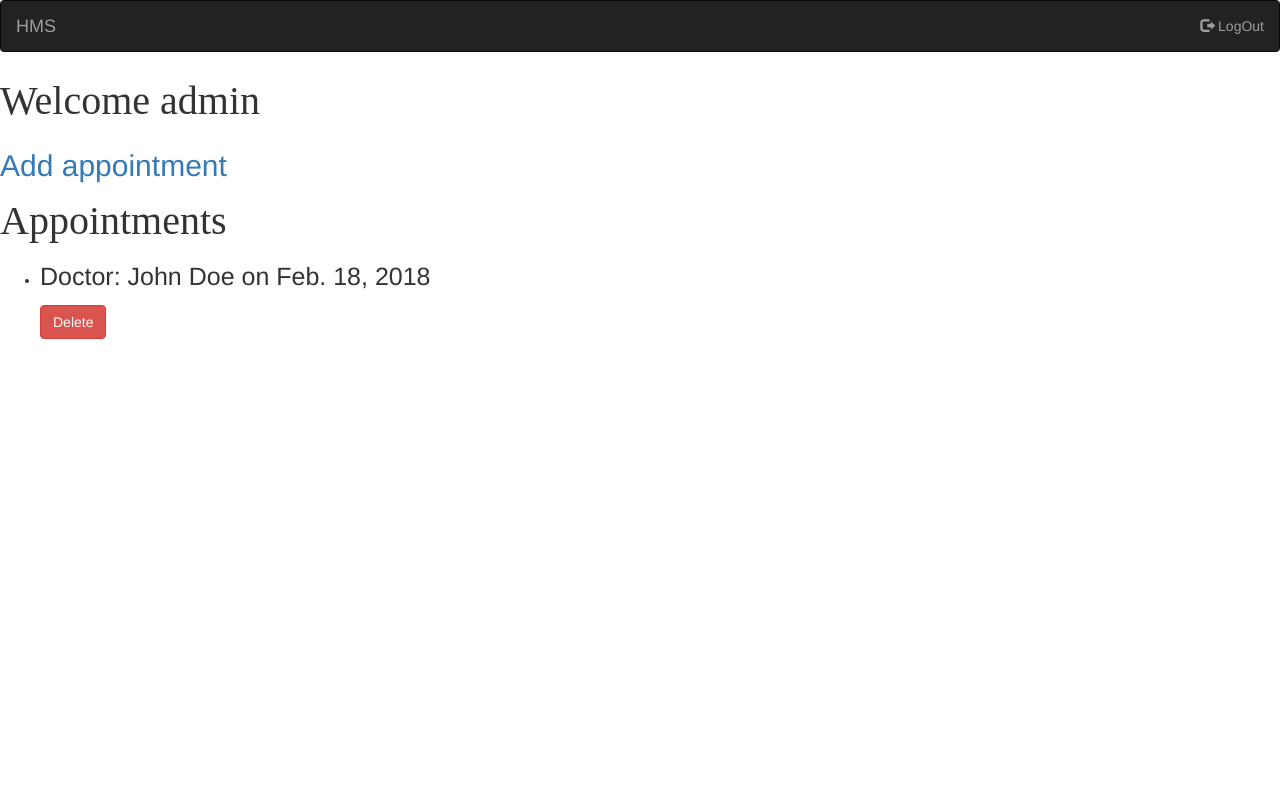
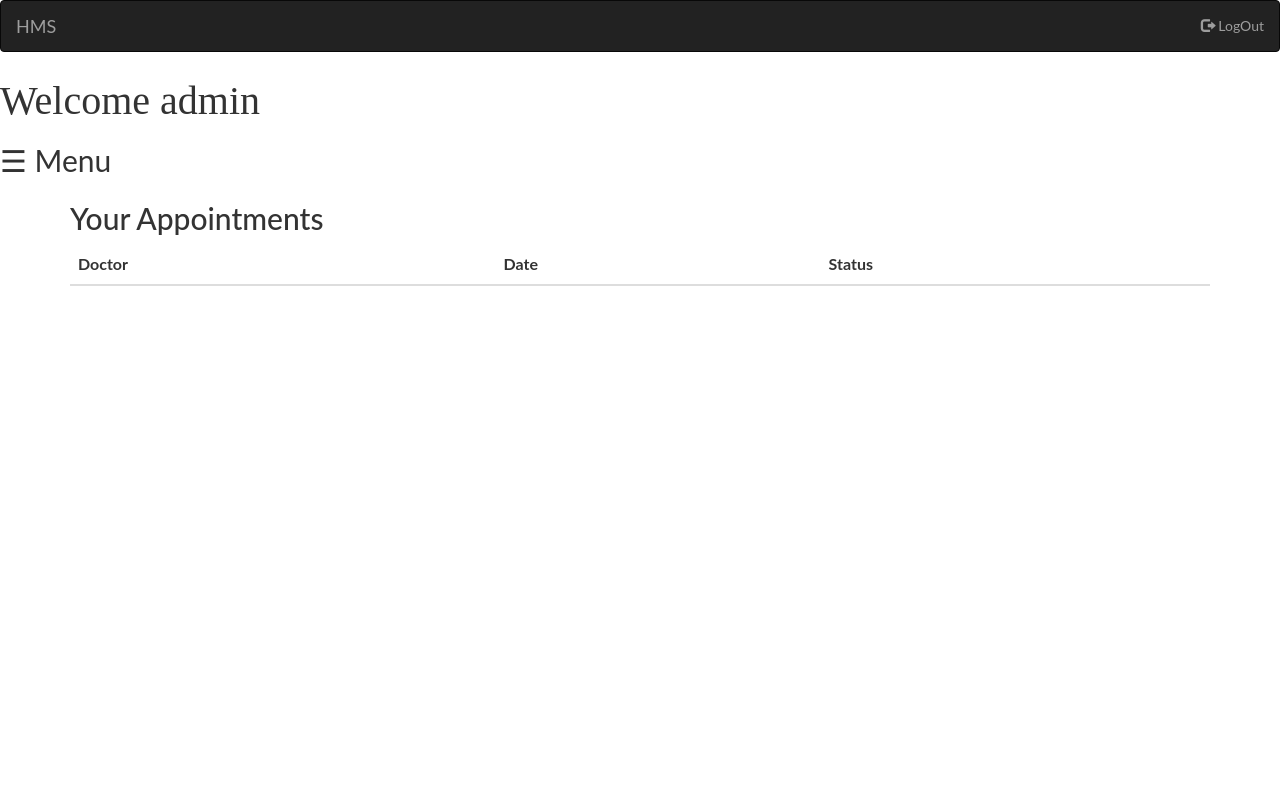
Before and after one commit to SanjeevURao/Hospital-Management, a Django app: page / in a window 1280 px wide. Run offline with Django 3.2, Linux system fonts and the light colour scheme; a user stored in the database is signed in; data comes from the database, SQL or seed files in the repository; lists and menus that the app fills with data are empty; some libraries are stand-ins or nearby versions.

Commit message:
UI changes to Patient home page

```diff
--- a/home/forms.py
+++ b/home/forms.py
@@ -13,7 +13,6 @@
         model = User
 
         fields = ['username' , 'email' , 'password']
-
 
 
 class AppointmentForm(forms.ModelForm):
--- a/home/models.py
+++ b/home/models.py
@@ -10,13 +10,31 @@
     Email = models.CharField(max_length=100)
     Speciality = models.CharField(max_length=100)
 
+
     def __str__(self):
         return self.Name
+
+
 
 class Appointment(models.Model):
     user = models.ForeignKey(User, null=True)
     Doctor = models.ForeignKey(Doctor)
     Date = models.DateField(("Date"), default=datetime.date.today)
+    Pending= 'PD'
+    Approved= 'AP'
+    Rejected = 'RJ'
+    STATUS = (
+        (Pending, 'Pending'),
+        (Approved, 'Approved'),
+        (Rejected, 'rejected'),
+    )
+
+    status = models.CharField(
+        max_length=2,
+        choices=STATUS,
+        default=Pending,
+    )
+
 
     def __str__(self):
         return str(self.user)
--- a/home/views.py
+++ b/home/views.py
@@ -3,7 +3,7 @@
 from django.contrib.auth import authenticate , login
 from django.views.generic import View
 from .models import Appointment
-from django.views.generic.edit import CreateView , UpdateView , DeleteView
+from django.views.generic.edit import UpdateView , DeleteView
 from .forms import UserForm
 from django.contrib.auth.decorators import login_required
 from .forms import AppointmentForm
@@ -80,7 +80,6 @@
             }
     return render(request, 'home/appointment_form.html', context)
 
-
 class AppointmentDelete(DeleteView):
     model = Appointment
     success_url = reverse_lazy('home:index')
--- a/templates/home/base.html
+++ b/templates/home/base.html
@@ -1,3 +1,4 @@
+
 <head>
       <meta charset="UTF-8">
       <title>Home</title>
--- a/templates/home/index.html
+++ b/templates/home/index.html
@@ -3,22 +3,103 @@
 {% block body %}
 <title>Home</title>
 
+<style>
+body {
+    font-family: "Lato", sans-serif;
+}
+
+.sidenav {
+    height: 100%;
+    width: 0;
+    position: fixed;
+    z-index: 1;
+    top: 0;
+    left: 0;
+    background-color: #111;
+    overflow-x: hidden;
+    transition: 0.5s;
+    padding-top: 60px;
+}
+
+.sidenav a {
+    padding: 8px 8px 8px 32px;
+    text-decoration: none;
+    font-size: 25px;
+    color: #818181;
+    display: block;
+    transition: 0.3s;
+}
+
+.sidenav a:hover {
+    color: #f1f1f1;
+}
+
+.sidenav .closebtn {
+    position: absolute;
+    top: 0;
+    right: 25px;
+    font-size: 36px;
+    margin-left: 50px;
+}
+
+@media screen and (max-height: 450px) {
+  .sidenav {padding-top: 15px;}
+  .sidenav a {font-size: 18px;}
+}
+</style>
+<body>
+
+    <div id="mySidenav" class="sidenav">
+      <a href="javascript:void(0)" class="closebtn" onclick="closeNav()">&times;</a>
+      <a href="{% url 'home:addappointment' %}">Appointments</a>
+      <a href="#">Doctors</a>
+      <a href="#">Profile</a>
+    </div>
+
     <p style="font-family: 'Lobster';font-size: 40px;">Welcome {{ request.user.username }}</p>
-    <h2><a href="{% url 'home:addappointment' %}">Add appointment</a></h2>
 
-    <div>
-        <p style="font-family: 'Lobster'; font-size: 40px;">Appointments</p>
-        <ul>
+    <span style="font-size:30px;cursor:pointer" onclick="openNav()">&#9776; Menu</span>
 
+    <script>
+    function openNav() {
+        document.getElementById("mySidenav").style.width = "250px";
+    }
+
+    function closeNav() {
+        document.getElementById("mySidenav").style.width = "0";
+    }
+    </script>
+    <div class="container-fluid text-center">
+      <div class="row content">
+        <div class="container">
+          <h2 align="left">Your Appointments</h2>
+        <table class="table table-hover">
+            <thead>
+              <tr>
+                <th>Doctor</th>
+                <th>Date</th>
+                <th>Status</th>
+              </tr>
+            </thead>
+            <tbody>
             {% for c in appointments %}
-                <li>
-                    <p style="font-size:25px;">Doctor: {{ c.Doctor}} on {{ c.Date }}</p>
+              <tr>
+                <td>{{ c.Doctor }}</td>
+                <td>{{ c.Date }}</td>
+                <td>{{ c.status }}</td>
+                <td>
                   <form action="{% url 'home:deleteappointment' c.id %}" method="post">{% csrf_token %}
                     <button type="submit" class="btn btn-danger" value="Delete"> Delete </button>
                   </form>
-                </li>
+                </td>
+              </tr>
             {% endfor %}
-		</ul>
+            </tbody>
+          </table>
+        </div>
+      </div>
     </div>
 
+</body>
+
 {% endblock %}
```
Also changed, not shown: templates/home/details.html (deleted, +0 -18 lines), templates/home/login.html (+1 -21 lines), home/admin.py (line endings or trailing spaces), home/migrations/0015_remove_appointment_user.py (added), home/migrations/0016_appointment_user.py (added), home/migrations/0017_appointment_email.py (added), home/migrations/0018_remove_appointment_email.py (added), home/migrations/0019_appointment_status.py (added). Lines whose indentation alone changed are shown as unchanged.
